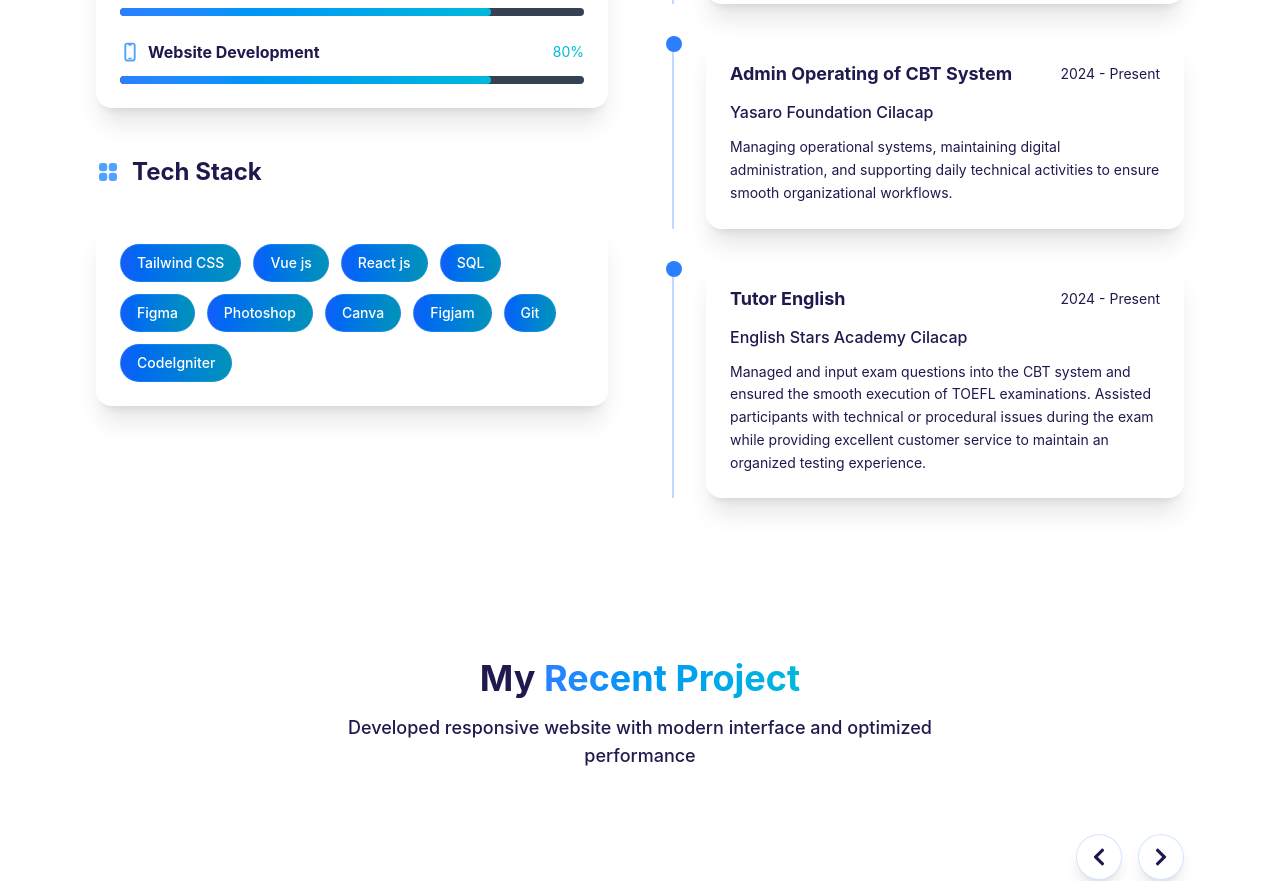
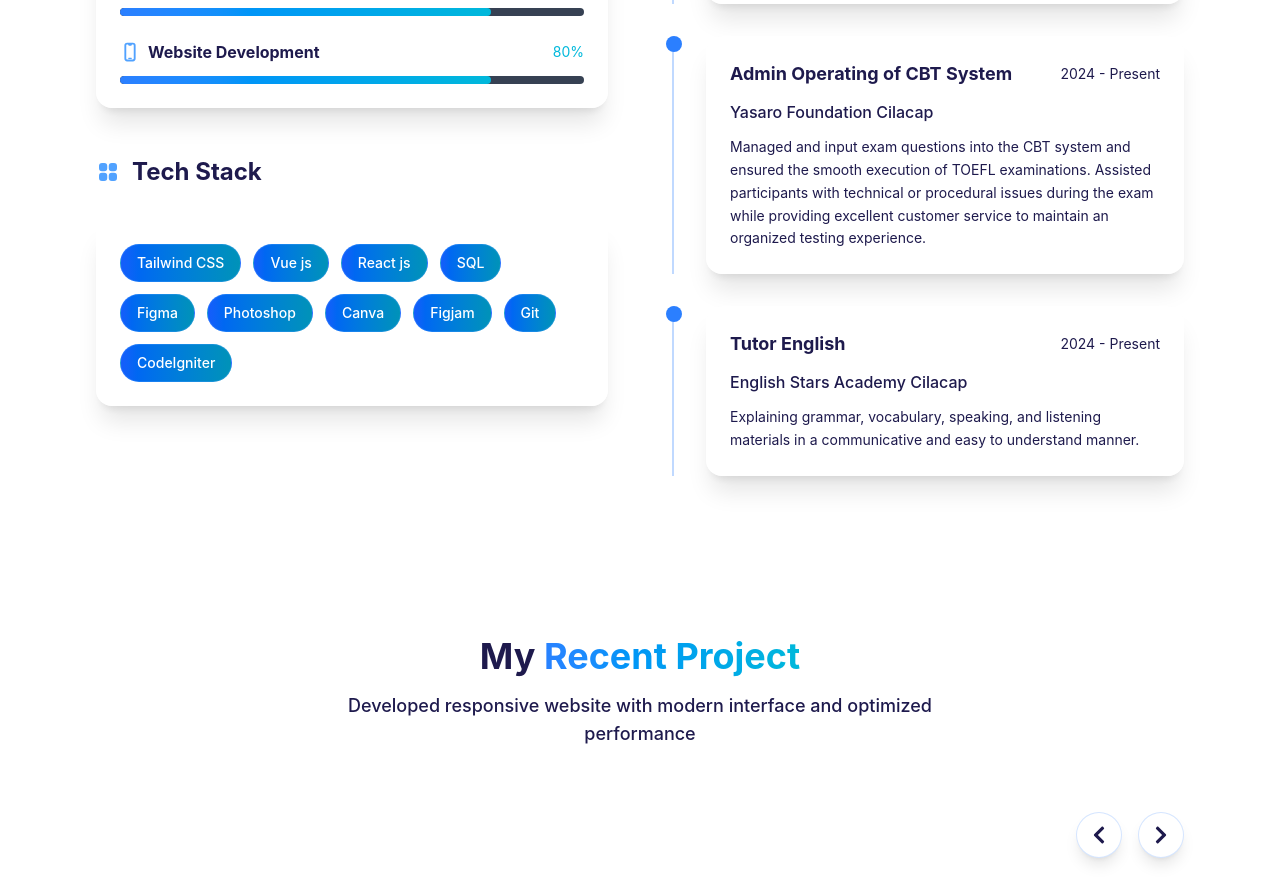
Before and after one commit to senmarutech/portfolio-senmarutech, a React (Vite) app: page / in a window 1280 px wide. Shown: the part 2080-2961 px from the top of the page. Built offline with nearby package versions, Linux system fonts and the light colour scheme.

Commit message:
upload project

```diff
--- a/src/components/Skills.jsx
+++ b/src/components/Skills.jsx
@@ -63,7 +63,7 @@ const experiences = [
     position: "Admin Operating of CBT System",
     company: "Yasaro Foundation Cilacap",
     period: "2024 - Present",
-    desc: "Managing operational systems, maintaining digital administration, and supporting daily technical activities to ensure smooth organizational workflows.",
+    desc: "Managed and input exam questions into the CBT system and ensured the smooth execution of TOEFL examinations. Assisted participants with technical or procedural issues during the exam while providing excellent customer service to maintain an organized testing experience.",
     borderColor: "border-blue-500/30",
     dotColor: "bg-blue-500",
     borderClass: "border-blue-500/20",
@@ -74,7 +74,7 @@ const experiences = [
     position: "Tutor English",
     company: "English Stars Academy Cilacap",
     period: "2024 - Present",
-    desc: "Managed and input exam questions into the CBT system and ensured the smooth execution of TOEFL examinations. Assisted participants with technical or procedural issues during the exam while providing excellent customer service to maintain an organized testing experience.",
+    desc: "Explaining grammar, vocabulary, speaking, and listening materials in a communicative and easy to understand manner.",
     borderColor: "border-blue-500/30",
     dotColor: "bg-blue-500",
     borderClass: "border-blue-500/20",
```
